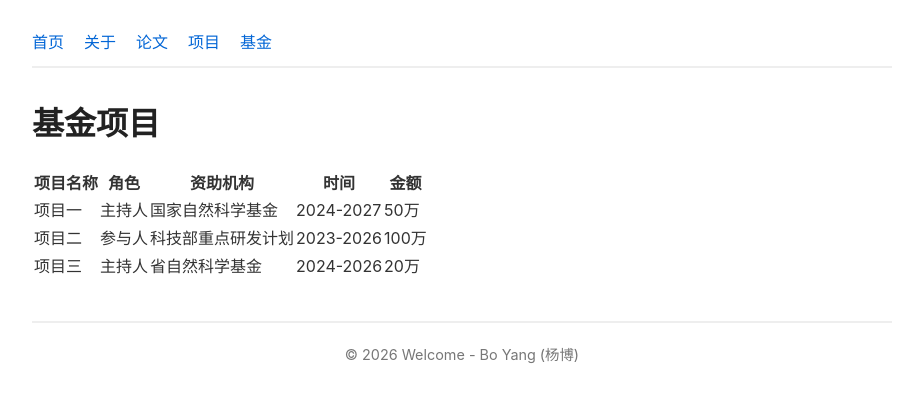
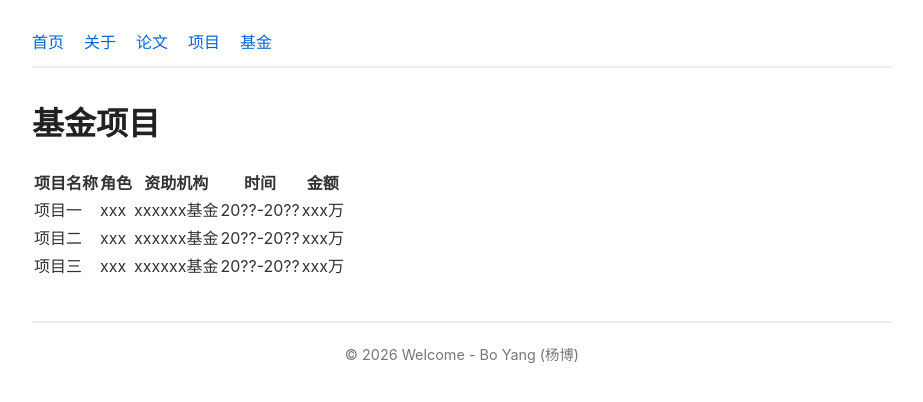
Before and after one commit to yuanxzo/yuanxzo.github.io, a Jekyll site: the page built from funding.md, in a window 1280 px wide. Shown: the top 402 px of the page, without its empty margins (178-1101 px from the left). Built offline with Jekyll 4.4.1, drawn with Linux system fonts in a browser that asks for light colours.

Commit message:
Update funding.md

```diff
--- a/funding.md
+++ b/funding.md
@@ -5,6 +5,6 @@ layout: page
 
 | 项目名称 | 角色 | 资助机构 | 时间 | 金额 |
 |---------|------|---------|------|------|
-| 项目一 | 主持人 | 国家自然科学基金 | 2024-2027 | 50万 |
-| 项目二 | 参与人 | 科技部重点研发计划 | 2023-2026 | 100万 |
-| 项目三 | 主持人 | 省自然科学基金 | 2024-2026 | 20万 |
+| 项目一 | xxx | xxxxxx基金 | 20??-20?? | xxx万 |
+| 项目二 | xxx | xxxxxx基金 | 20??-20?? | xxx万 |
+| 项目三 | xxx | xxxxxx基金 | 20??-20?? | xxx万 |
```
